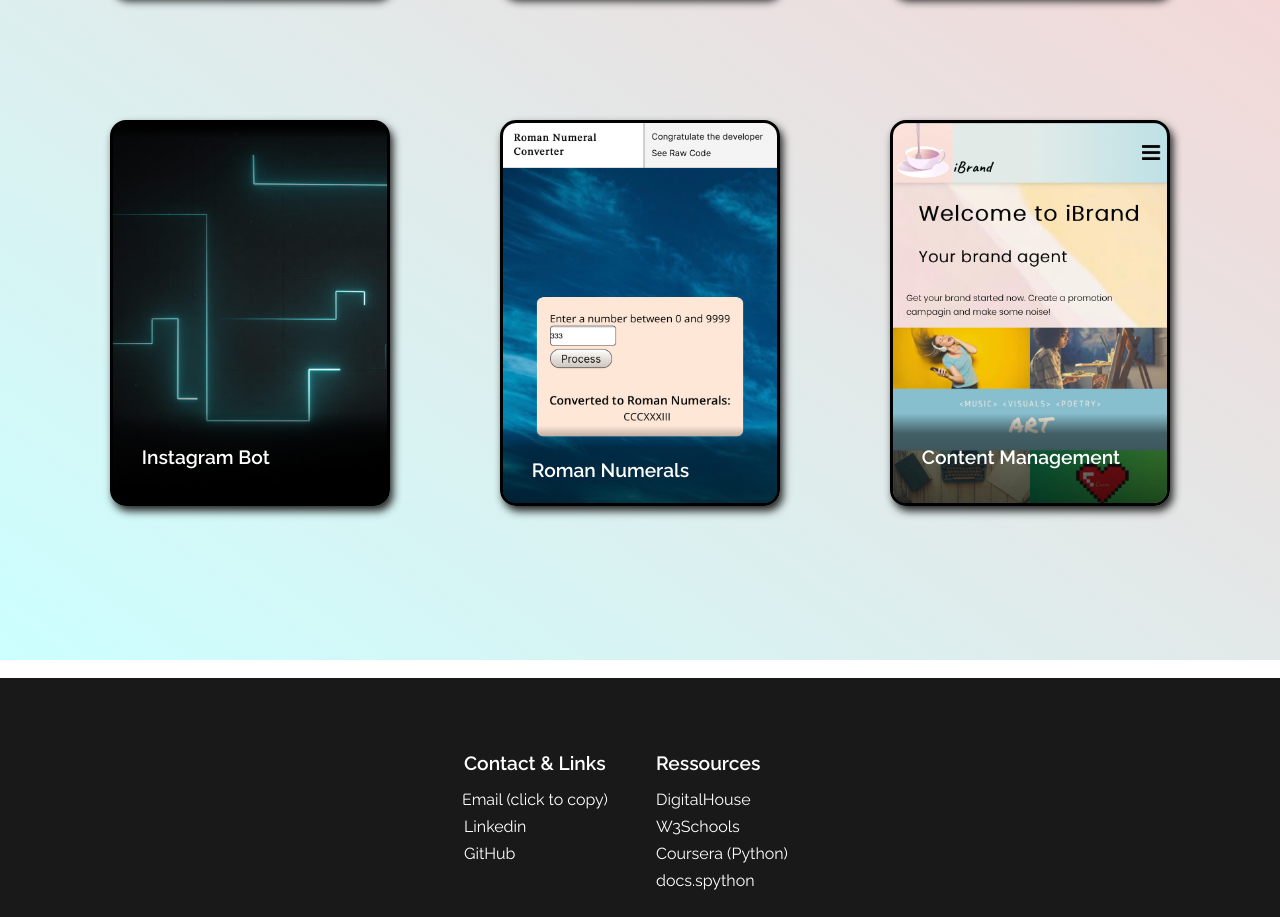
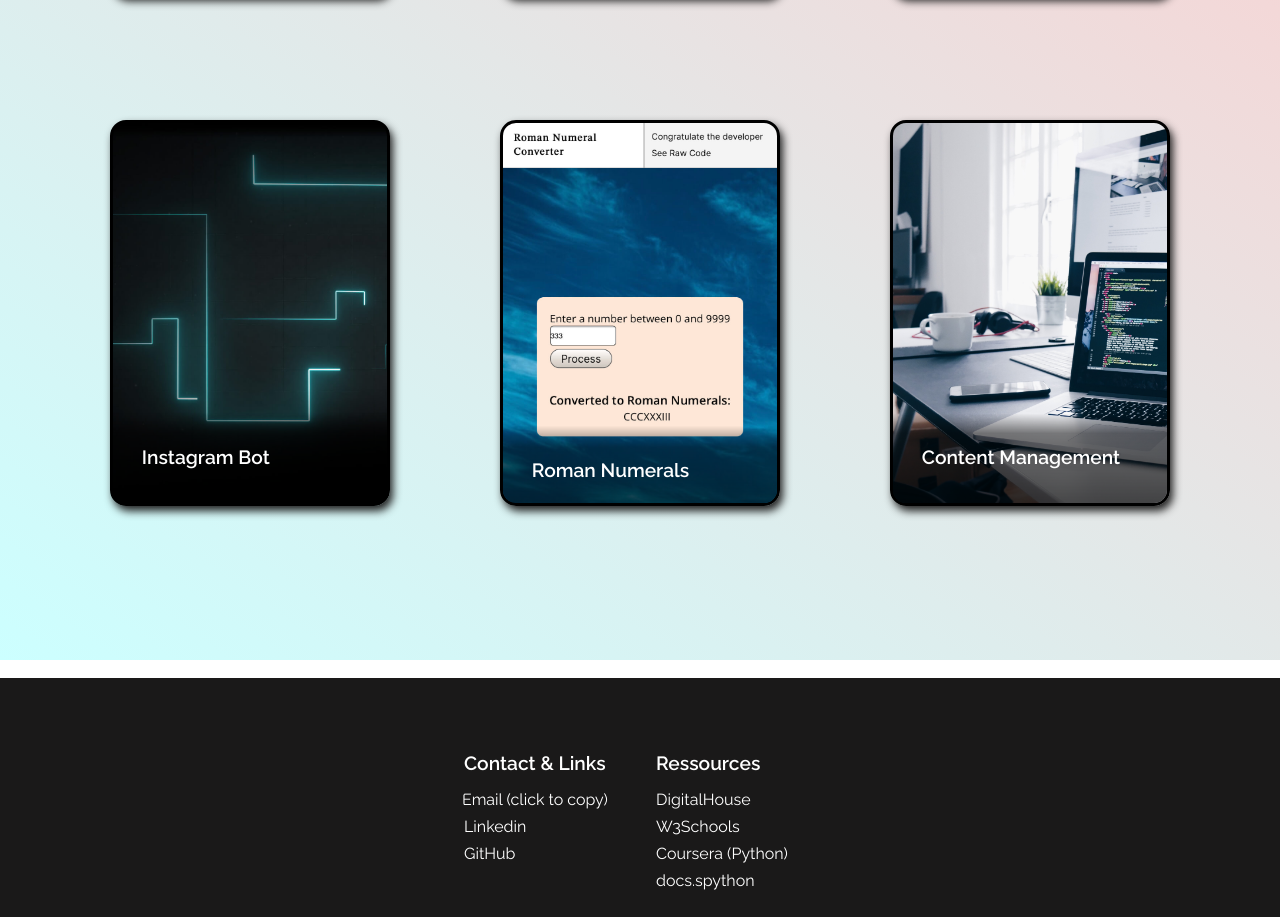
Before and after one commit to blockchainaddict/wevdev, a website: page views/index.html in a window 1280 px wide. Shown: the part 1980-2897 px from the top of the page. Drawn offline with nearby package versions, Linux system fonts and the light colour scheme; files that its build step writes are made by us from their sources; files whose address does not match are found by name.

Commit message:
backg pic

```diff
--- a/public/css/styles.css
+++ b/public/css/styles.css
@@ -378,6 +378,9 @@ button:hover span{
 #th_card2 {
     background-image: url(/imgs/romans.jpg);
 }
+#th_card3 {
+    background-image: url(/imgs/cms.jpg);
+}
 
 .card:nth-of-type(3) {
     background-image: url(/imgs/onlineS1.jpg);
--- a/views/index.html
+++ b/views/index.html
@@ -150,8 +150,8 @@
                             <a href="https://roman27ac.herokuapp.com/" class="button" target="blank">Learn More</a>
                         </div>
                     </div>
-                    <div class="card">
-                        <div class="card-content">
+                    <div class="card" id="th_card3">
+                        <div class="card-content" >
                             <h2 class="card-title">Content Management</h2>
                             <p class="card-body">A CMS platform for all your content</p>
                             <a href="https://content-manager-svb.herokuapp.com/" target="blank" class="button">Learn More</a>
```
Also changed, not shown: public/imgs/cms.jpg (added).
